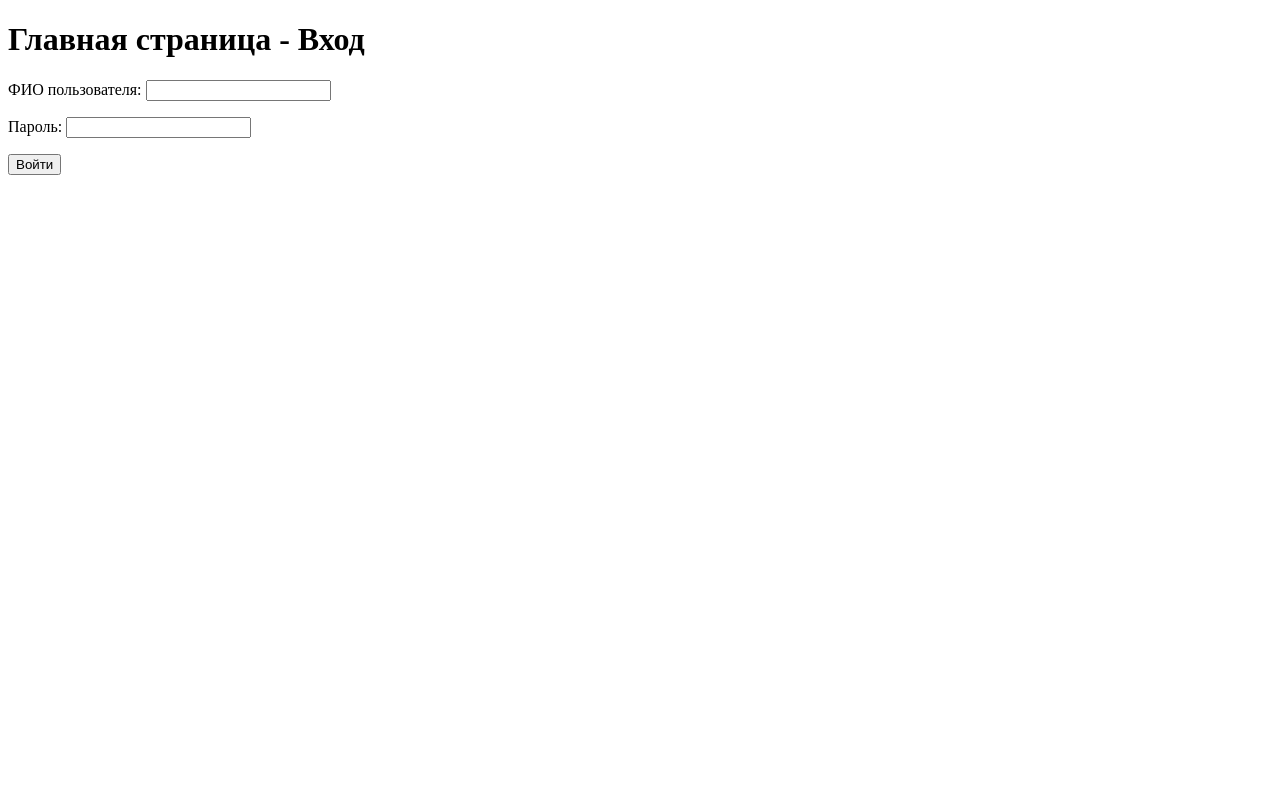
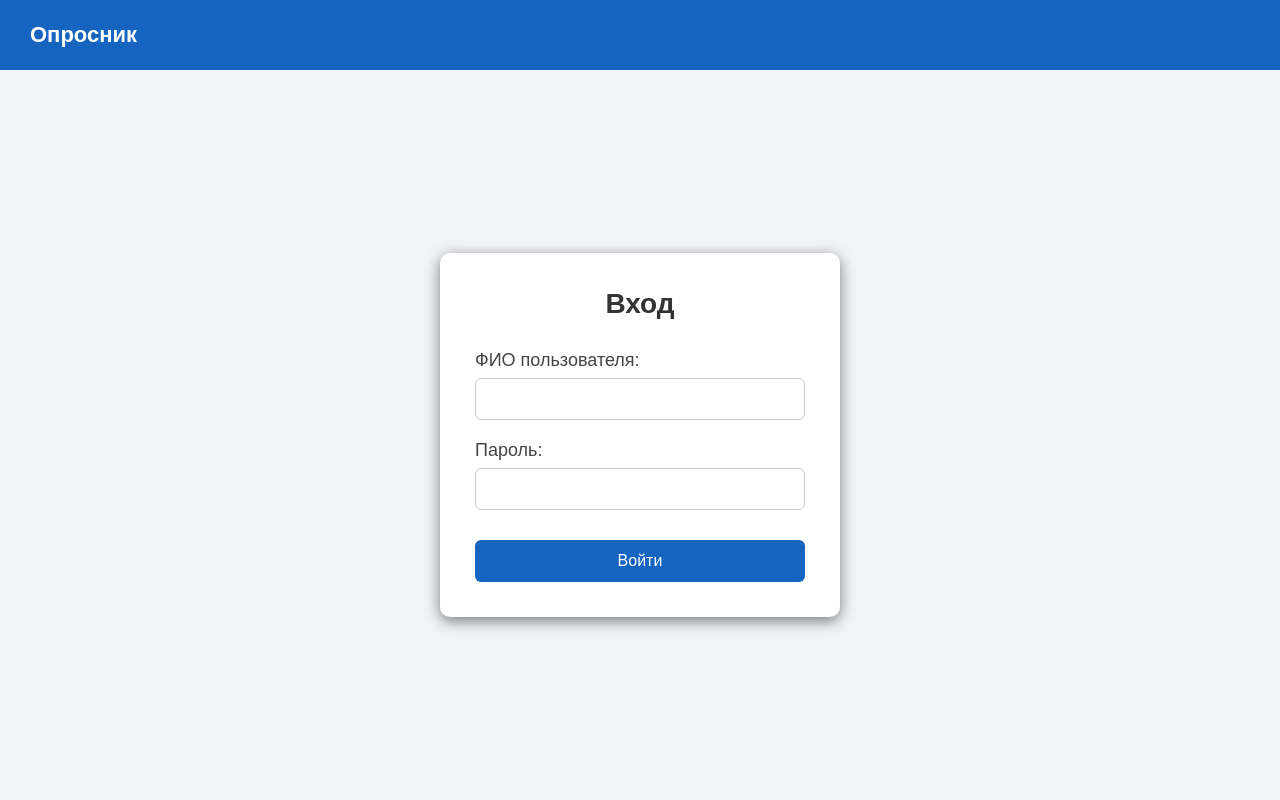
Before and after one commit to kktzxd/fkr_staff_testing, a Django app: page / in a window 1280 px wide. Run offline with Django 5.2, Linux system fonts and the light colour scheme.

Commit message:
templates, css added, html reworked

```diff
--- a/fkr_staff_testing/fkr_staff_testing/settings.py
+++ b/fkr_staff_testing/fkr_staff_testing/settings.py
@@ -55,7 +55,9 @@ ROOT_URLCONF = 'fkr_staff_testing.urls'
 TEMPLATES = [
     {
         'BACKEND': 'django.template.backends.django.DjangoTemplates',
-        'DIRS': [],
+        'DIRS': [
+            BASE_DIR / 'templates',
+        ],
         'APP_DIRS': True,
         'OPTIONS': {
             'context_processors': [
--- /dev/null
+++ b/fkr_staff_testing/staff_testing/static/css/base.css
@@ -0,0 +1,20 @@
+/* Стили базового шаблона */
+
+/* Верхняя панель */
+.header {
+    height: 70px;
+    background-color: #1565c0;
+
+    display: flex;
+    align-items: center;
+
+    padding: 0 30px;
+}
+
+
+/* Текст в верхней панели */
+.header-title {
+    color: white;
+    font-size: 22px;
+    font-weight: bold;
+}
--- /dev/null
+++ b/fkr_staff_testing/staff_testing/static/css/index.css
@@ -0,0 +1,95 @@
+/* Стили страницы авторизации */
+
+/* Основная часть страницы */
+.main {
+    min-height: calc(100vh - 70px);
+
+    display: flex;
+    justify-content: center;
+    align-items: center;
+}
+
+
+/* Окно авторизации */
+.login-container {
+    width: 400px;
+
+    background-color: white;
+
+    padding: 35px;
+
+    border-radius: 10px;
+
+    box-shadow: 0 4px 15px rgba(0, 0, 0, 0.5);
+}
+
+
+/* Заголовок "Вход" */
+.login-container h1 {
+    text-align: center;
+    margin-bottom: 30px;
+    font-size: 28px;
+    color: #333;
+}
+
+
+/* Django создаёт вокруг каждого поля <p> */
+.login-container form p {
+    margin-bottom: 20px;
+}
+
+
+/* Подписи полей */
+.login-container label {
+    display: block;
+    margin-bottom: 7px;
+    font-size: 18px;
+    color: #444;
+}
+
+
+/* Поля ввода */
+.login-container input {
+    width: 100%;
+
+    padding: 11px 12px;
+
+    border: 1px solid #ccc;
+    border-radius: 6px;
+
+    font-size: 16px;
+
+    outline: none;
+}
+
+
+/* Поле при нажатии */
+.login-container input:focus {
+    border-color: #1565c0;
+}
+
+
+/* Кнопка */
+.login-container button {
+    width: 100%;
+
+    padding: 12px;
+
+    margin-top: 10px;
+
+    border: none;
+    border-radius: 6px;
+
+    background-color: #1565c0;
+    color: white;
+
+    font-size: 16px;
+
+    cursor: pointer;
+}
+
+
+/* Кнопка при наведении */
+.login-container button:hover {
+    background-color: #0d47a1;
+}
--- /dev/null
+++ b/fkr_staff_testing/staff_testing/static/css/styles.css
@@ -0,0 +1,15 @@
+/* Глобальные стили */
+
+/* Убираем стандартные отступы браузера */
+* {
+    box-sizing: border-box;
+    margin: 0;
+    padding: 0;
+}
+
+
+/* Основные стили страницы */
+body {
+    font-family: Arial, sans-serif;
+    background-color: #f2f4f7;
+}
--- a/fkr_staff_testing/staff_testing/templates/index.html
+++ b/fkr_staff_testing/staff_testing/templates/index.html
@@ -1,18 +1,19 @@
-<!DOCTYPE html>
-<html lang="ru">
+{% extends "base.html" %}
+{% load static %}
 
-<head>
-    <meta charset="UTF-8">
-    <title>Главная страница - Вход</title>
-</head>
+{% block extra_css %}
+    <link rel="stylesheet" href="{% static 'css/index.css' %}">
+{% endblock %}
 
-<body>
-    <h1>Главная страница - Вход</h1>
-    <form method="post">
-        {% csrf_token %}
-        {{ form.as_p }}
-        <button type="submit">Войти</button>
-    </form>
-</body>
-
-</html>
+{% block content %}
+    <main class="main">
+        <div class="login-container">
+            <h1>Вход</h1>
+            <form method="post">
+                {% csrf_token %}
+                {{ form.as_p }}
+                <button type="submit"> Войти </button>
+            </form>
+        </div>
+    </main>
+{% endblock %}
--- /dev/null
+++ b/fkr_staff_testing/staff_testing/templates/questionnaire.html
@@ -0,0 +1,5 @@
+{% extends "base.html" %}
+
+{% block content %}
+    <p>Опросник номер {{ id }}</p>
+{% endblock %}
--- a/fkr_staff_testing/staff_testing/views.py
+++ b/fkr_staff_testing/staff_testing/views.py
@@ -30,4 +30,7 @@ def questionnaire_list(request):
 
 
 def questionnaire(request, id):
-    return HttpResponse(f"Страница c опросником {id}")
+    data = {
+        'id' : id,
+    }
+    return render(request, 'questionnaire.html', context=data)
--- /dev/null
+++ b/fkr_staff_testing/templates/base.html
@@ -0,0 +1,21 @@
+<!DOCTYPE html>
+<html lang="ru">
+{% load static %}
+
+<head>
+    <meta charset="UTF-8">
+    <meta name="viewport" content="width=device-width, initial-scale=1.0">
+    <link rel="stylesheet" href="{% static 'css/styles.css' %}">
+    <link rel="stylesheet" href="{% static 'css/base.css' %}">
+    {% block extra_css %}  {% endblock %}
+    <title>Тайтл</title>
+</head>
+
+<body>
+    <header class="header">
+        <div class="header-title"> Опросник </div>
+    </header>
+    {% block content %} {% endblock %}
+</body>
+
+</html>
```
Also changed, not shown: fkr_staff_testing/staff_testing/templates/questionnaire_list.html (+3 -12 lines).
